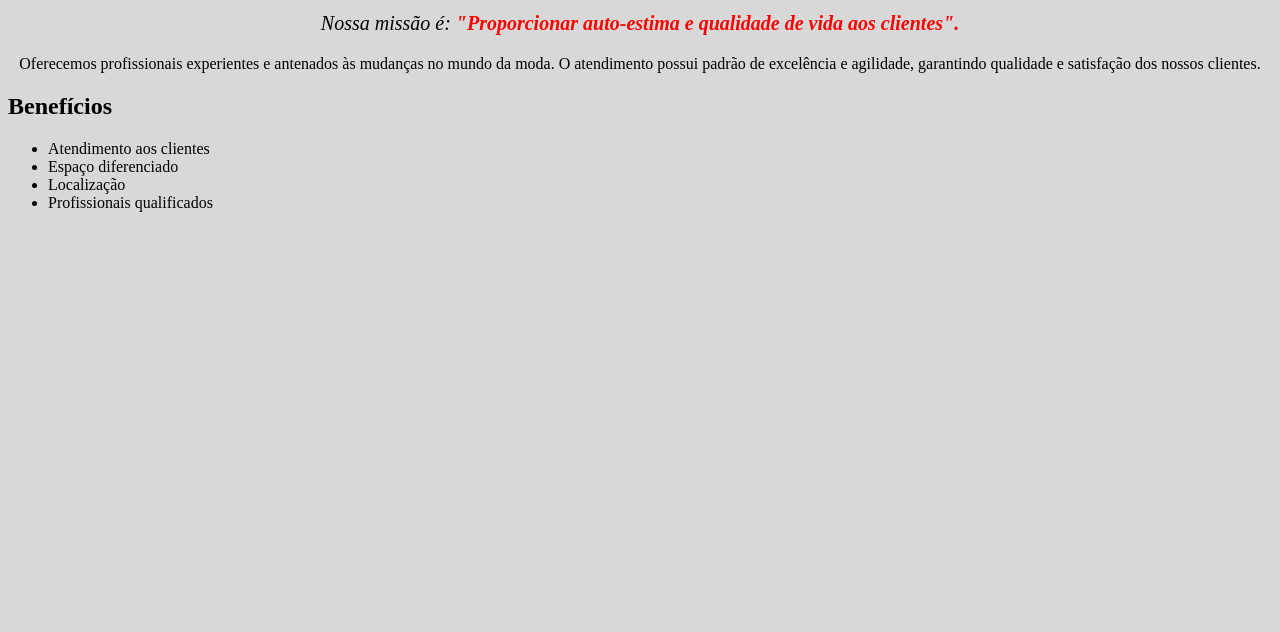
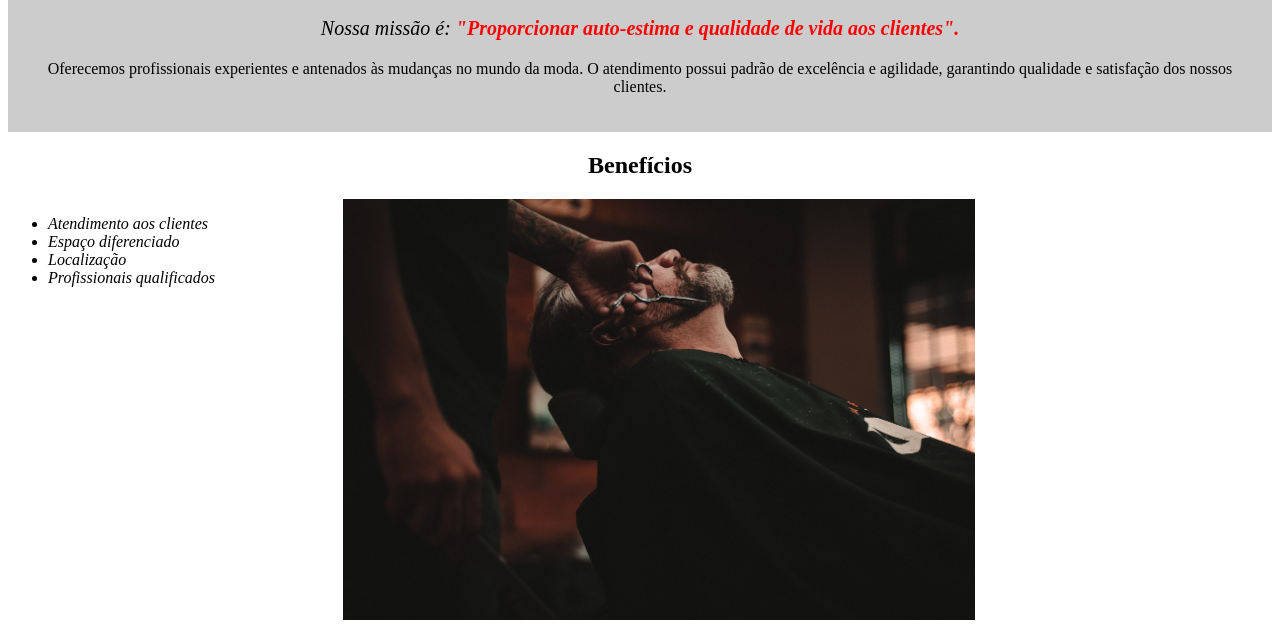
Before and after one commit to Lluanagabriela/Barbearia-Alura., a plain HTML site: page index.html in a window 1280 px wide. Shown: the part 610-1242 px from the top of the page. Before the commit the page ends 838 px from the top, so only its background shows below. Drawn offline with Linux system fonts and the light colour scheme.

Commit message:
Add files via upload

```diff
--- a/index.html
+++ b/index.html
@@ -8,6 +8,7 @@
     <link rel="stylesheet" href="style.css">
 </head>
 <body>
+    <div class="principal">
         <img id="banner" src="banner.jpg" alt="">
         <h1>Sobre a Barbearia Alura</h1>
 
@@ -17,13 +18,18 @@
 
         <p>Oferecemos profissionais experientes e antenados às mudanças no mundo da moda. O atendimento possui padrão de excelência e agilidade, garantindo qualidade e satisfação dos nossos clientes.
         </p>
+    </div>
 
+<div class="beneficios">
     <h2>Benefícios</h2>
     <ul>
-        <li>Atendimento aos clientes</li>
-        <li>Espaço diferenciado</li>
-        <li>Localização</li>
-        <li>Profissionais qualificados</li>
+        <li class="itens" >Atendimento aos clientes</li>
+        <li class="itens">Espaço diferenciado</li>
+        <li class="itens">Localização</li>
+        <li class="itens">Profissionais qualificados</li>
     </ul>
+<img class="imagembeneficios" src="beneficios.jpg" alt="">
+</div>
+
 </body>
 </html>
--- a/style.css
+++ b/style.css
@@ -1,4 +1,10 @@
-body{background-color: hsl(0, 1%, 85%);}
+body{background-color:white;}
+
+.principal{
+background-color: #ccc;
+padding: 20px;
+}
+
 
 #banner{
 width: 100%;
@@ -19,3 +25,27 @@ p{
 em strong{
     color: red;
 }
+
+.itens{
+    font-style: italic;
+}
+
+
+.beneficios{
+    background-color: white;
+}
+
+h2{
+    text-align: center;
+}
+
+.imagembeneficios{
+width: 50%;
+}
+
+ul{
+    display: inline-block;
+    vertical-align: top;
+    width: 23%;
+
+}
```
Also changed, not shown: beneficios.jpg (added). Lines whose indentation alone changed are shown as unchanged.
